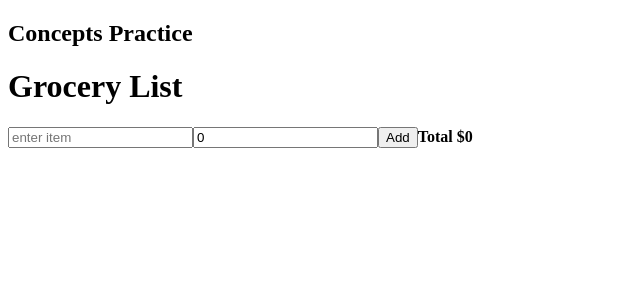
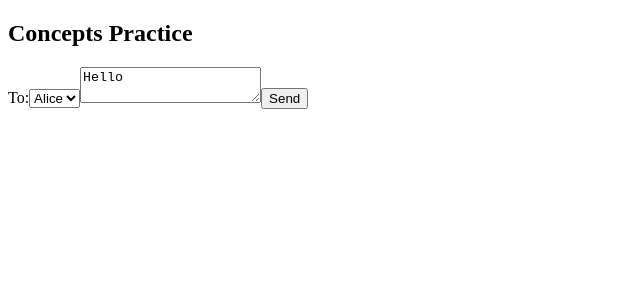
Before and after one commit to swethaogeti/react-concept-practice, a React (Create React App) app: page / in a window 1280 px wide. Shown: the top 300 px of the page, without its empty margins (0-640 px from the left). Built offline with nearby package versions, Linux system fonts and the light colour scheme.

Commit message:
state re-renders

```diff
--- a/src/App.js
+++ b/src/App.js
@@ -1,6 +1,7 @@
 import React from "react";
 import { ComponentsMemory } from "./concepts/componentsMemory/ComponentsMemory";
 import { SharingData } from "./concepts/sharingData/SharingDataApp";
+import { Message } from "./concepts/stateASnapshot/Message";
 import { ThinkingInReact } from "./concepts/ThinkingInReact/ThingInReact";
 import { GroceryList } from "./practiceQuestions/groceryList/GroceryList";
 import { Person } from "./practiceQuestions/Person";
@@ -15,7 +16,8 @@ export default function App() {
       {/* <ThinkingInReact /> */}
       {/* <ComponentsMemory /> */}
       {/* <Person /> */}
-      <GroceryList />
+      {/* <GroceryList /> */}
+      <Message />
     </div>
   );
 }
--- a/src/concepts/componentsMemory/ComponentsMemory.js
+++ b/src/concepts/componentsMemory/ComponentsMemory.js
@@ -10,12 +10,19 @@ export const ComponentsMemory = () => {
       setNextIndex((prev) => prev + 1);
     }
   };
+  const handlePrev = () => {
+    if (nextIndex > 0) {
+      setNextIndex((next) => next - 1);
+    }
+  };
   const handleShowDetails = () => {
     setToggle((prev) => !prev);
   };
   return (
     <>
+      <button onClick={handlePrev}>Prev </button>
       <button onClick={handleNext}>Next</button>
+
       <h3>
         ({nextIndex + 1} of {sculptureList.length})
       </h3>
--- /dev/null
+++ b/src/concepts/stateASnapshot/Message.js
@@ -0,0 +1,31 @@
+import React, { useState } from "react";
+export const Message = () => {
+  const [to, setTo] = useState("Alice");
+  const [message, setMessage] = useState("Hello");
+
+  function handleSumbit(e) {
+    e.preventDefault();
+    setTimeout(() => {
+      alert(`you said ${message} to ${to}`);
+    }, 5000);
+  }
+  return (
+    <div>
+      <form onSubmit={handleSumbit}>
+        <label>
+          To:
+          <select value={to} onChange={(e) => setTo(e.target.value)}>
+            <option value="Alice">Alice</option>
+            <option value="bob">Bob</option>
+          </select>
+        </label>
+        <textarea
+          placeholder="Message"
+          value={message}
+          onChange={(e) => setMessage(e.target.value)}
+        ></textarea>
+        <button type="submit">Send</button>
+      </form>
+    </div>
+  );
+};
```
